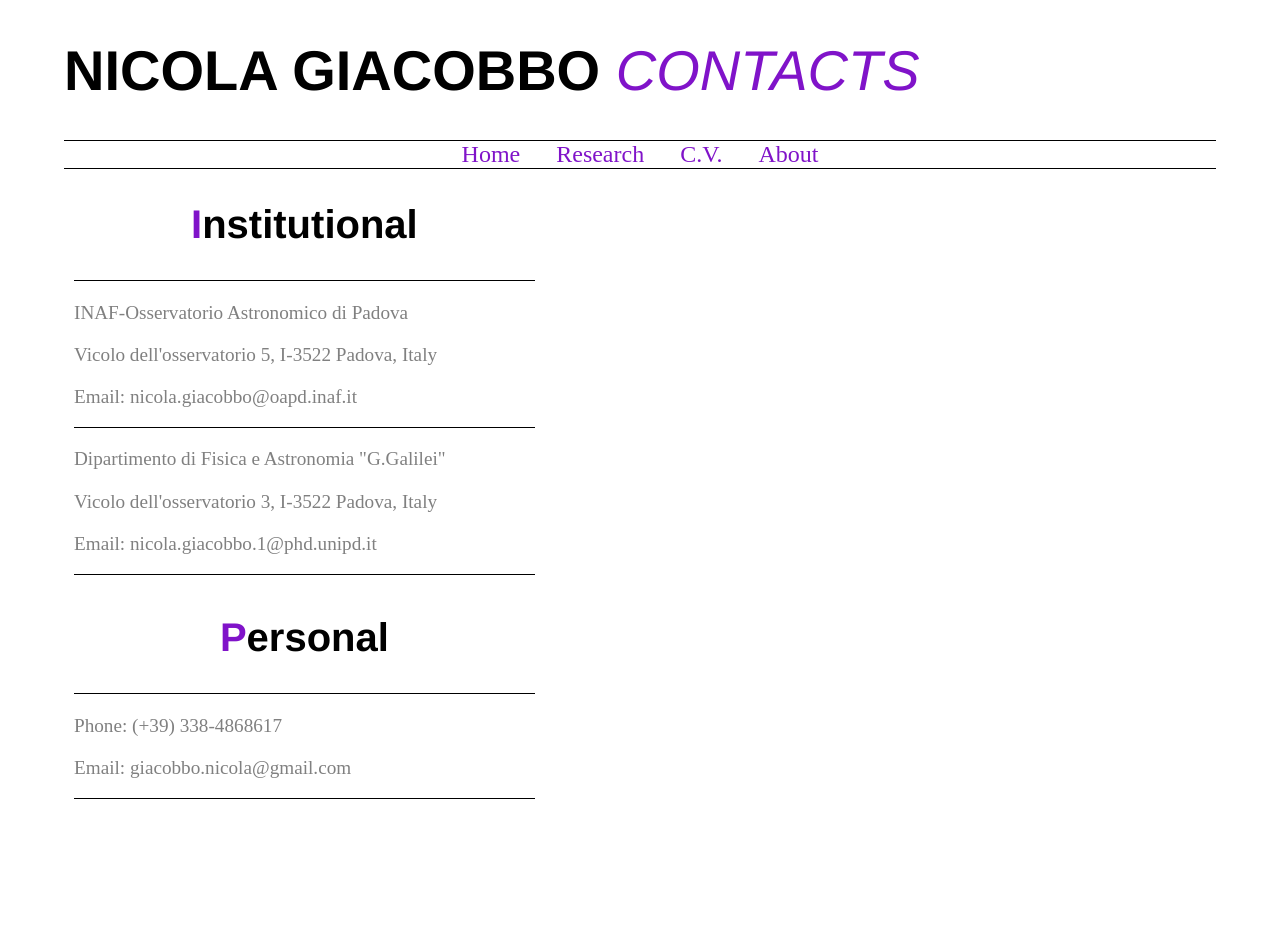
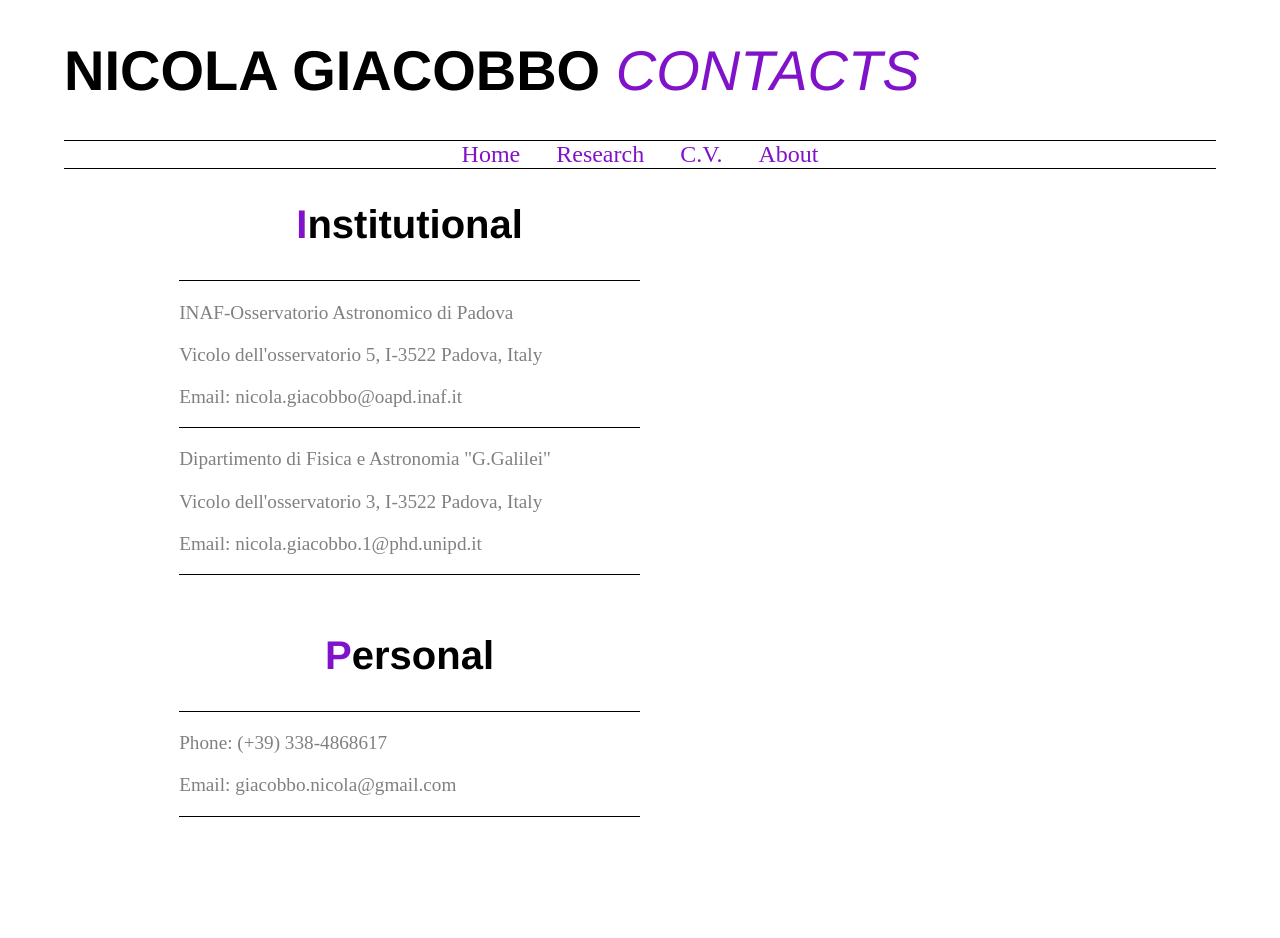
Before and after one commit to GiacobboNicola/giacobbonicola.github.io, a Jekyll site: the page built from item5.html, in a window 1280 px wide. Built offline with Jekyll 4.4.1, drawn with Linux system fonts in a browser that asks for light colours.

Commit message:
fixed contacts

```diff
--- a/_layouts/contacts.html
+++ b/_layouts/contacts.html
@@ -46,9 +46,9 @@
   .column {
     float: center;
     width: 40%;
-    margin-bottom:40px;
-    margin-right:10px;
-    margin-left:10px;
+    margin-bottom:5%;
+    margin-right:5%;
+    margin-left:10%;
   }
   .y{
     color: rgb(128, 19, 201);
```
